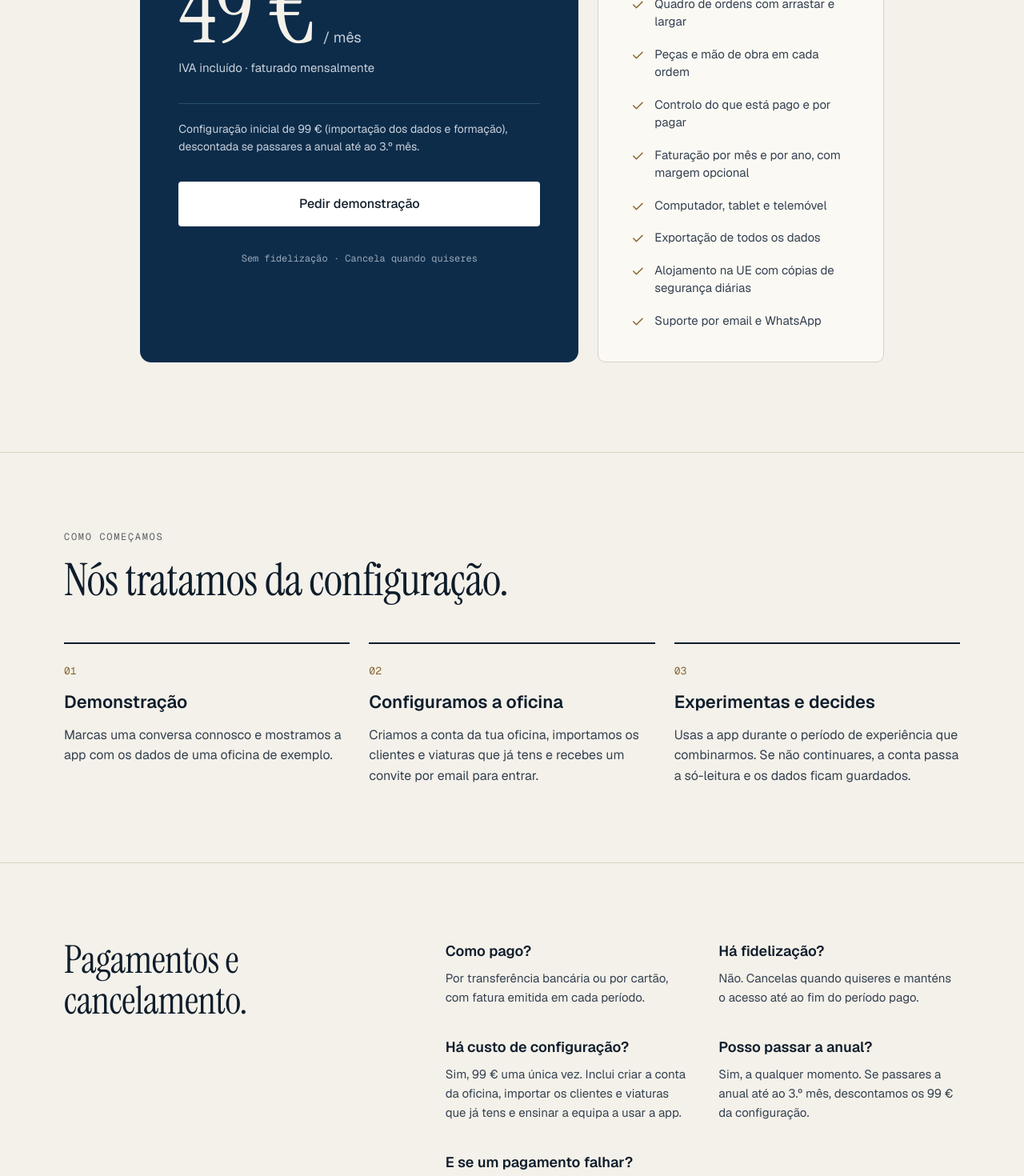
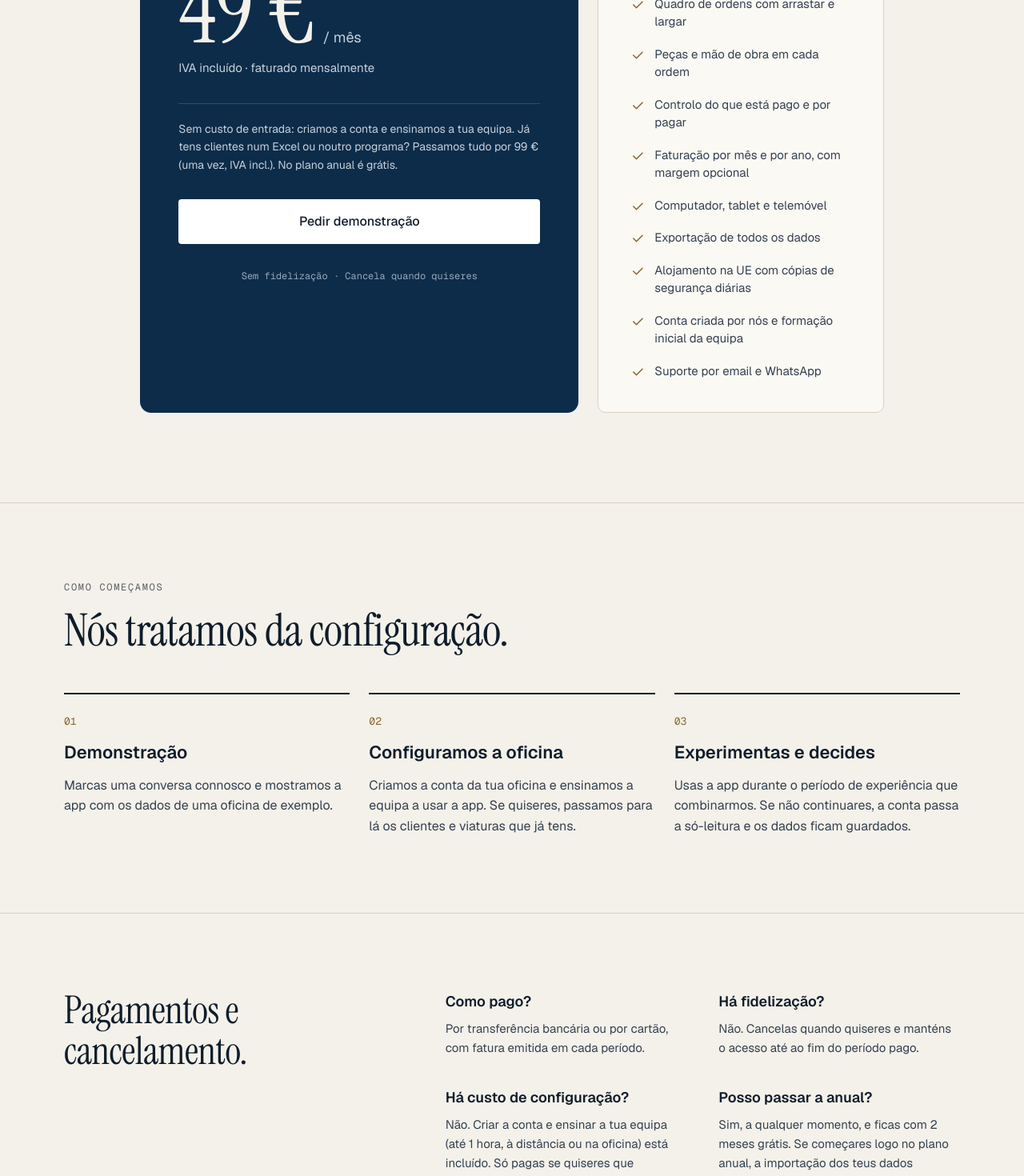
Before and after one commit to pcunha29/drivecell-oficinas, a Next.js app: page /precos in a window 1280 px wide. Shown: the part 700-2170 px from the top of the page at 80% size. Built offline with nearby package versions, Linux system fonts and the light colour scheme; no server answers.

Commit message:
pricning change

```diff
--- a/src/app/(marketing)/page.tsx
+++ b/src/app/(marketing)/page.tsx
@@ -150,7 +150,7 @@ const features: { title: string; text: string; icon: React.ReactNode }[] = [
 const faqs = [
   {
     q: "Preciso de instalar alguma coisa?",
-    a: "Não. Funciona no navegador, no computador, tablet ou telemóvel. Nós configuramos a oficina e importamos os clientes e viaturas que já tens.",
+    a: "Não. Funciona no navegador, no computador, tablet ou telemóvel. Nós configuramos a oficina e, se quiseres, passamos para lá os clientes e viaturas que já tens.",
   },
   {
     q: "Emite faturas certificadas?",
--- a/src/app/(marketing)/precos/page.tsx
+++ b/src/app/(marketing)/precos/page.tsx
@@ -19,7 +19,7 @@ const START_STEPS = [
   {
     step: "02",
     title: "Configuramos a oficina",
-    text: "Criamos a conta da tua oficina, importamos os clientes e viaturas que já tens e recebes um convite por email para entrar.",
+    text: "Criamos a conta da tua oficina e ensinamos a equipa a usar a app. Se quiseres, passamos para lá os clientes e viaturas que já tens.",
   },
   {
     step: "03",
@@ -39,11 +39,11 @@ const FAQ = [
   },
   {
     q: "Há custo de configuração?",
-    a: `Sim, ${PRICE_LABEL.setup} uma única vez. Inclui criar a conta da oficina, importar os clientes e viaturas que já tens e ensinar a equipa a usar a app.`,
+    a: `Não. Criar a conta e ensinar a tua equipa (até ${PRICING.trainingHours} hora, à distância ou na oficina) está incluído. Só pagas se quiseres que passemos para a app os clientes e viaturas que já tens num Excel ou no teu programa de faturação: ${PRICE_LABEL.importFee}, uma única vez, IVA incluído, com o primeiro pagamento depois da experiência. No plano anual é grátis. Não tens nada para passar? Começas do zero sem pagar nada. Se os dados precisarem de muita limpeza (por exemplo, estão em papel), dizemos-te o preço antes e decides tu.`,
   },
   {
     q: "Posso passar a anual?",
-    a: `Sim, a qualquer momento. Se passares a anual até ao ${PRICING.setupCreditMonths}.º mês, descontamos os ${PRICE_LABEL.setup} da configuração.`,
+    a: "Sim, a qualquer momento, e ficas com 2 meses grátis. Se começares logo no plano anual, a importação dos teus dados também é grátis.",
   },
   {
     q: "E se um pagamento falhar?",
--- a/src/components/marketing/pricing-included.tsx
+++ b/src/components/marketing/pricing-included.tsx
@@ -7,6 +7,7 @@ const INCLUDED = [
   "Computador, tablet e telemóvel",
   "Exportação de todos os dados",
   "Alojamento na UE com cópias de segurança diárias",
+  "Conta criada por nós e formação inicial da equipa",
   "Suporte por email e WhatsApp",
 ] as const;
 
--- a/src/content/legal.ts
+++ b/src/content/legal.ts
@@ -4,8 +4,8 @@
  * utilizador aceita os termos (ex.: no registo).
  */
 
-export const TERMS_VERSION = "1.0.0";
-export const TERMS_UPDATED_AT = "2026-09-28";
+export const TERMS_VERSION = "1.1.0";
+export const TERMS_UPDATED_AT = "2026-10-07";
 
 export type TermsClause = {
   /** Âncora na página /termos (ex.: "t1"). */
@@ -44,7 +44,7 @@ export const termsClauses: readonly TermsClause[] = [
     id: "t4",
     number: "04",
     title: "Preço e pagamento",
-    body: "49 € por mês ou 490 € por ano, IVA incluído, pagos no início de cada período pelo meio de pagamento combinado. A configuração inicial (criação da conta, importação de dados e formação) custa 99 €, pagos uma única vez, e é descontada se a oficina passar ao plano anual até ao 3.º mês. A subscrição renova-se automaticamente. Alterações de preço são avisadas com pelo menos 30 dias de antecedência.",
+    body: "49 € por mês ou 490 € por ano, IVA incluído, pagos no início de cada período pelo meio de pagamento combinado. A criação da conta e uma sessão de formação inicial (até 1 hora) estão incluídas. A importação de clientes e viaturas a partir de ficheiro digital é opcional e custa 99 €, IVA incluído, pagos uma única vez com o primeiro pagamento após o período de experiência; é gratuita quando a primeira subscrição é anual. Limpeza ou digitalização de dados fora deste âmbito é orçamentada e aceite antes de começar. A subscrição renova-se automaticamente. Alterações de preço são avisadas com pelo menos 30 dias de antecedência.",
   },
   {
     id: "t5",
--- a/src/lib/pricing.ts
+++ b/src/lib/pricing.ts
@@ -1,14 +1,17 @@
 /**
  * Preços do DriveCell Oficinas (IVA incluído). Fonte única para o site e os termos.
- * Decisão de 26/09/2026: 49 €/mês, 490 €/ano, configuração 99 € (descontada
- * a quem passar para o plano anual até ao 3.º mês).
+ * Decisão de 26/09/2026: 49 €/mês, 490 €/ano.
+ * Decisão de 07/10/2026: criar a conta e a formação inicial ficam incluídas para todos;
+ * a importação dos dados que a oficina já tem é opcional (99 €, uma vez) e grátis
+ * para quem começa no plano anual. Acabou o desconto "até ao 3.º mês".
  */
 export const PRICING = {
   monthly: 49,
   yearly: 490,
-  setup: 99,
-  /** Meses em que a passagem a anual desconta a configuração. */
-  setupCreditMonths: 3,
+  /** Importação opcional de clientes e viaturas (uma vez; grátis no plano anual). */
+  importFee: 99,
+  /** Duração máxima da formação inicial incluída. */
+  trainingHours: 1,
 } as const;
 
 const eur = (n: number) =>
@@ -20,9 +23,9 @@ const eur = (n: number) =>
 export const PRICE_LABEL = {
   monthly: eur(PRICING.monthly),
   yearly: eur(PRICING.yearly),
-  setup: eur(PRICING.setup),
+  importFee: eur(PRICING.importFee),
   yearlyPerMonth: eur(Math.round((PRICING.yearly / 12) * 100) / 100),
 } as const;
 
-/** Frase curta sobre a configuração, usada no site. */
-export const SETUP_NOTE = `Configuração inicial de ${PRICE_LABEL.setup} (importação dos dados e formação), descontada se passares a anual até ao ${PRICING.setupCreditMonths}.º mês.`;
+/** Frase curta sobre a configuração e a importação, por baixo do preço (landing e preços). */
+export const SETUP_NOTE = `Sem custo de entrada: criamos a conta e ensinamos a tua equipa. Já tens clientes num Excel ou noutro programa? Passamos tudo por ${PRICE_LABEL.importFee} (uma vez, IVA incl.). No plano anual é grátis.`;
```
